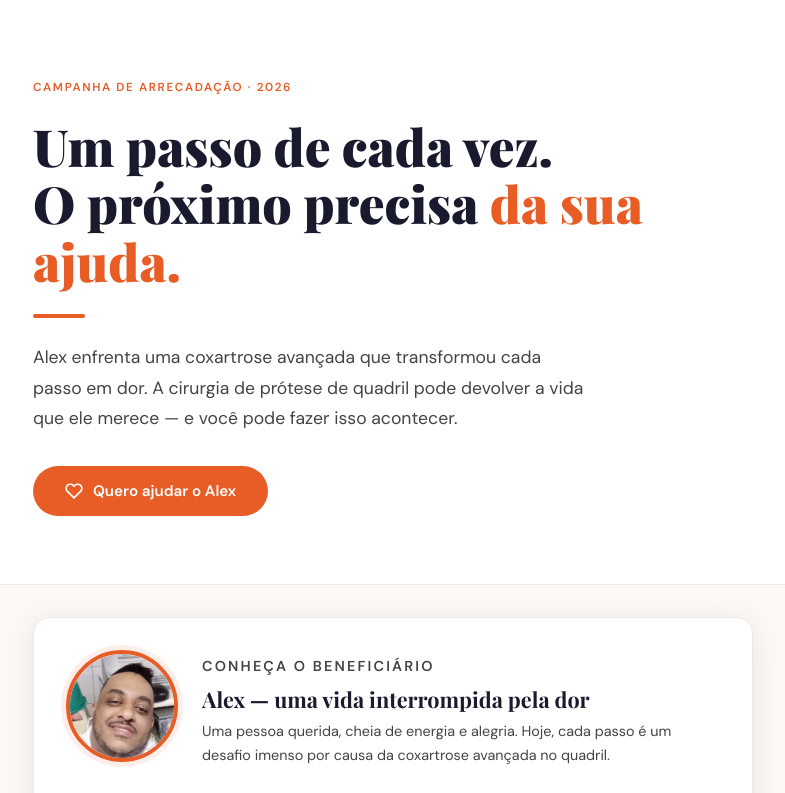
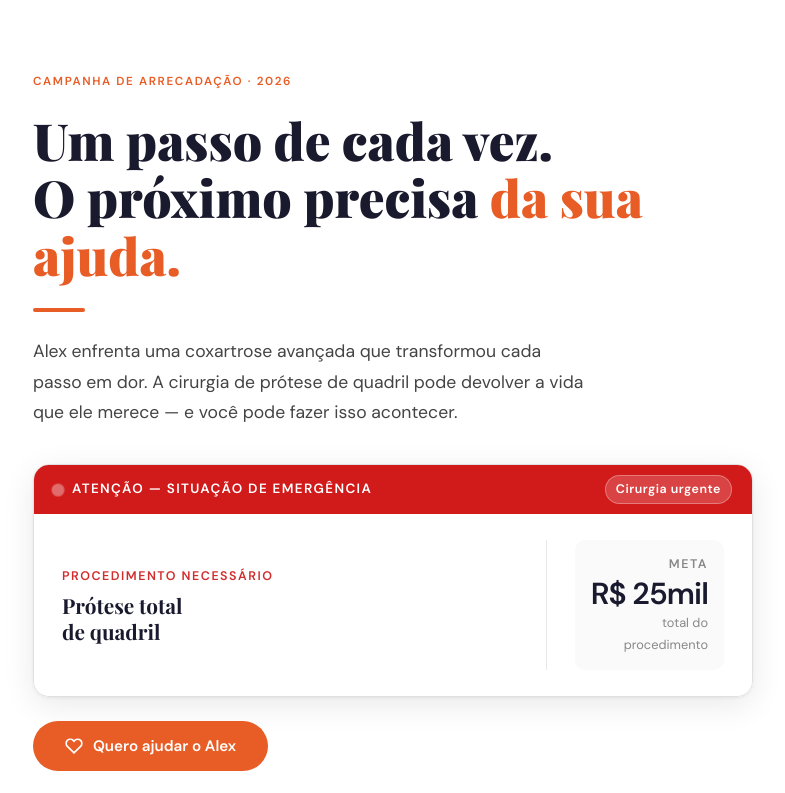
Before and after one commit to bj-pieri/ajuda-alex, a plain HTML site: page index.html in a window 1280 px wide. Shown: the top 793 px of the page, without its empty margins (247-1032 px from the left). Drawn offline with nearby package versions, Linux system fonts and the light colour scheme.

Commit message:
new component

```diff
--- a/index.html
+++ b/index.html
@@ -72,6 +72,166 @@
       line-height: 1.8;
     }
 
+    .hero-cta {
+      display: inline-flex;
+      align-items: center;
+      gap: 10px;
+      margin-top: 24px;
+      background: var(--primary);
+      color: #fff;
+      font-size: .95rem;
+      font-weight: 600;
+      padding: 15px 32px;
+      border-radius: 100px;
+      border: none;
+      cursor: pointer;
+      font-family: 'DM Sans', sans-serif;
+      transition: background .2s, transform .2s;
+      align-self: flex-start;
+    }
+    .hero-cta:hover { background: var(--primary-light); transform: translateY(-2px); }
+
+    /* =====================================================
+       HERO — ACTION CARD (urgência + CTA integrados)
+    ===================================================== */
+    .hero-action-card {
+      margin-top: 36px;
+      width: 100%;
+      border-radius: 16px;
+      overflow: hidden;
+      border: 1px solid hsl(0 0% 88%);
+      box-shadow:
+        0 1px 3px rgba(0,0,0,.06),
+        0 8px 32px rgba(0,0,0,.09);
+    }
+
+    /* — Faixa de alerta no topo — */
+    .hac-alert {
+      background: hsl(0 78% 46%);
+      padding: 10px 20px;
+      display: flex;
+      align-items: center;
+      gap: 10px;
+      color: #fff;
+    }
+    .hac-alert-pulse {
+      width: 8px; height: 8px;
+      border-radius: 50%;
+      background: rgba(255,255,255,.9);
+      flex-shrink: 0;
+      animation: hac-pulse 1.4s ease-in-out infinite;
+    }
+    @keyframes hac-pulse {
+      0%, 100% { opacity: 1; transform: scale(1); }
+      50%       { opacity: .4; transform: scale(1.6); }
+    }
+    .hac-alert-text {
+      font-size: .84rem;
+      font-weight: 700;
+      letter-spacing: .1em;
+      text-transform: uppercase;
+      flex: 1;
+    }
+    .hac-alert-tag {
+      font-size: .78rem;
+      font-weight: 600;
+      background: rgba(255,255,255,.18);
+      border: 1px solid rgba(255,255,255,.3);
+      border-radius: 100px;
+      padding: 3px 10px;
+      letter-spacing: .04em;
+      white-space: nowrap;
+    }
+
+    /* — Corpo do card — */
+    .hac-body {
+      background: #fff;
+      padding: 26px 28px;
+      display: flex;
+      gap: 28px;
+      align-items: center;
+    }
+
+    /* Bloco esquerdo: tipo de cirurgia */
+    .hac-surgery {
+      flex: 1;
+      min-width: 0;
+    }
+    .hac-label {
+      font-size: .78rem;
+      font-weight: 700;
+      letter-spacing: .12em;
+      text-transform: uppercase;
+      color: hsl(0 65% 50%);
+      margin-bottom: 5px;
+    }
+    .hac-surgery-name {
+      font-family: 'Playfair Display', serif;
+      font-size: 1.3rem;
+      font-weight: 700;
+      color: var(--dark);
+      line-height: 1.25;
+    }
+    .hac-surgery-sub {
+      font-size: .78rem;
+      color: var(--muted);
+      margin-top: 5px;
+      line-height: 1.4;
+    }
+
+    /* Divisória vertical */
+    .hac-divider {
+      width: 1px;
+      background: hsl(0 0% 91%);
+      flex-shrink: 0;
+      align-self: stretch;
+    }
+
+    /* Bloco direito: meta */
+    .hac-goal {
+      flex: 0 0 148px;
+      text-align: right;
+      display: flex;
+      flex-direction: column;
+      justify-content: center;
+      gap: 3px;
+      background: hsl(0 0% 98%);
+      border-radius: 10px;
+      padding: 14px 16px;
+    }
+    .hac-goal-label {
+      font-size: .78rem;
+      font-weight: 700;
+      letter-spacing: .12em;
+      text-transform: uppercase;
+      color: var(--muted);
+    }
+    .hac-goal-value {
+      font-family: 'DM Sans', sans-serif;
+      font-size: 1.9rem;
+      font-weight: 800;
+      color: var(--dark);
+      line-height: 1;
+      white-space: nowrap;
+      letter-spacing: -.03em;
+    }
+    .hac-goal-sub {
+      font-size: .8rem;
+      color: var(--muted);
+    }
+
+
+    @media (max-width: 600px) {
+      .hero-action-card { margin-top: 24px; }
+      .hac-body         { flex-direction: column; gap: 0; padding: 18px; }
+      .hac-divider      { width: 100%; height: 1px; flex-shrink: 0; margin: 14px 0; }
+      .hac-goal         { text-align: center; flex: 0 0 auto; width: 100%; padding: 12px 14px; }
+      .hac-surgery      { text-align: center; }
+      .hac-label        { text-align: center; }
+      .hac-goal-value   { font-size: 1.5rem; }
+      .hac-alert-tag    { display: none; }
+    }
+
     /* =====================================================
        HERO — texto puro, sem fotos
     ===================================================== */
@@ -113,23 +273,6 @@
       max-width: 560px;
       line-height: 1.75;
     }
-    .hero-cta {
-      display: inline-flex;
-      align-items: center;
-      gap: 10px;
-      margin-top: 32px;
-      background: var(--primary);
-      color: #fff;
-      font-size: .95rem;
-      font-weight: 600;
-      padding: 15px 32px;
-      border-radius: 100px;
-      border: none;
-      cursor: pointer;
-      font-family: 'DM Sans', sans-serif;
-      transition: background .2s, transform .2s;
-    }
-    .hero-cta:hover { background: var(--primary-light); transform: translateY(-2px); }
 
     /* =====================================================
        CARD GENÉRICO
@@ -622,6 +765,7 @@
 <!-- ===================== HERO ===================== -->
 <section class="hero">
   <div class="container">
+    <div style="display:flex;flex-direction:column;align-items:flex-start;">
     <span class="hero-eyebrow">Campanha de arrecadação · 2026</span>
     <h1>Um passo de cada vez.<br/>O próximo precisa <em>da sua ajuda.</em></h1>
     <div class="hero-divider"></div>
@@ -630,12 +774,40 @@
       A cirurgia de prótese de quadril pode devolver a vida que ele merece —
       e você pode fazer isso acontecer.
     </p>
+    <!-- Action card: urgência + meta + CTA integrados -->
+    <div class="hero-action-card">
+
+      <!-- Faixa de alerta -->
+      <div class="hac-alert">
+        <span class="hac-alert-pulse"></span>
+        <span class="hac-alert-text">Atenção — situação de emergência</span>
+        <span class="hac-alert-tag">Cirurgia urgente</span>
+      </div>
+
+      <!-- Info: cirurgia + meta -->
+      <div class="hac-body">
+        <div class="hac-surgery">
+          <div class="hac-label">Procedimento necessário</div>
+          <div class="hac-surgery-name">Prótese total<br/>de quadril</div>
+        </div>
+        <div class="hac-divider"></div>
+        <div class="hac-goal">
+          <div class="hac-goal-label">Meta</div>
+          <div class="hac-goal-value">R$&nbsp;25mil</div>
+          <div class="hac-goal-sub">total do procedimento</div>
+        </div>
+      </div>
+
+    </div>
+  </div>
+
     <button class="hero-cta" onclick="document.getElementById('doar').scrollIntoView({behavior:'smooth'})">
       <svg width="18" height="18" fill="none" stroke="currentColor" stroke-width="2.2" viewBox="0 0 24 24">
         <path d="M20.84 4.61a5.5 5.5 0 0 0-7.78 0L12 5.67l-1.06-1.06a5.5 5.5 0 0 0-7.78 7.78l1.06 1.06L12 21.23l7.78-7.78 1.06-1.06a5.5 5.5 0 0 0 0-7.78z"/>
       </svg>
       Quero ajudar o Alex
     </button>
+    </div>
   </div>
 </section>
 
```
